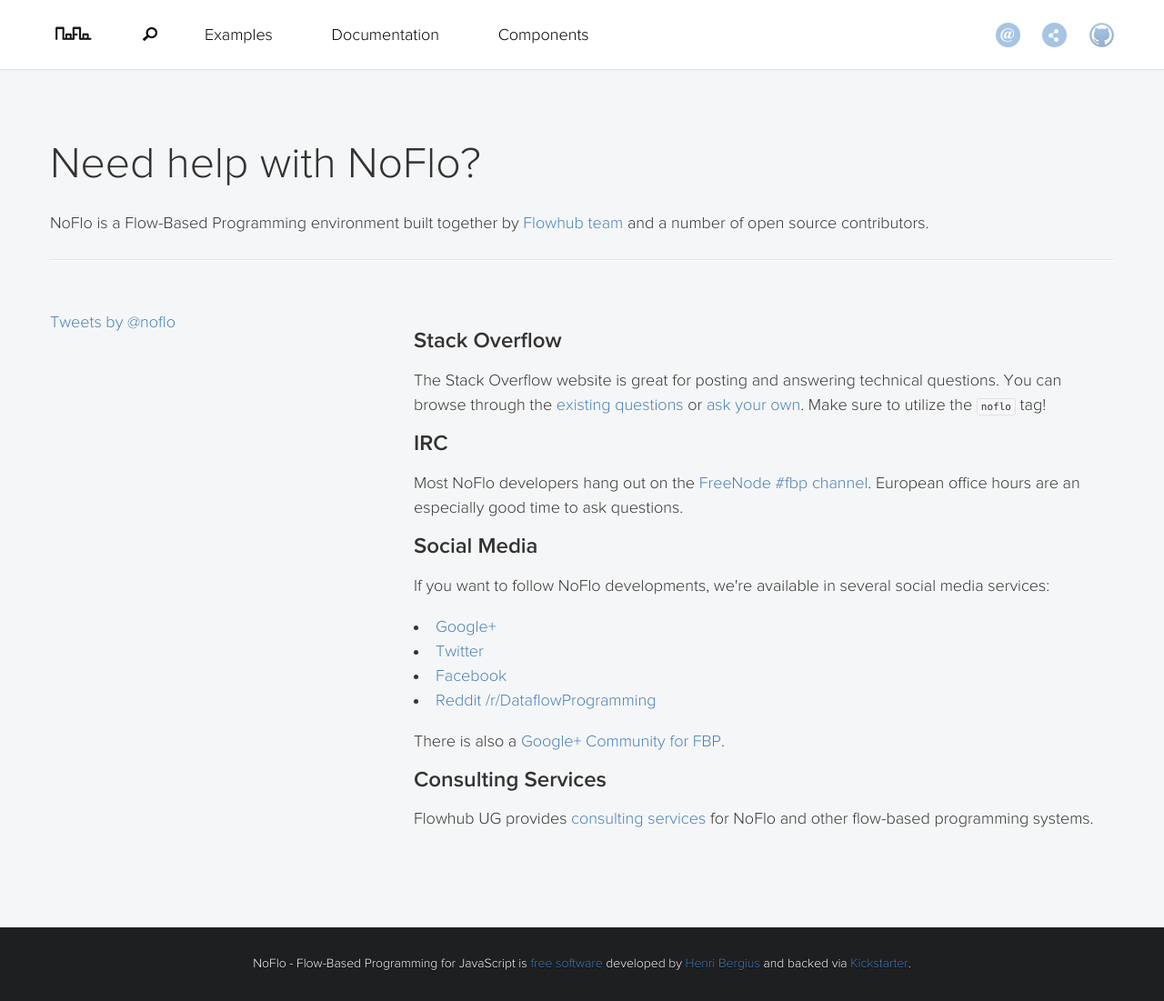
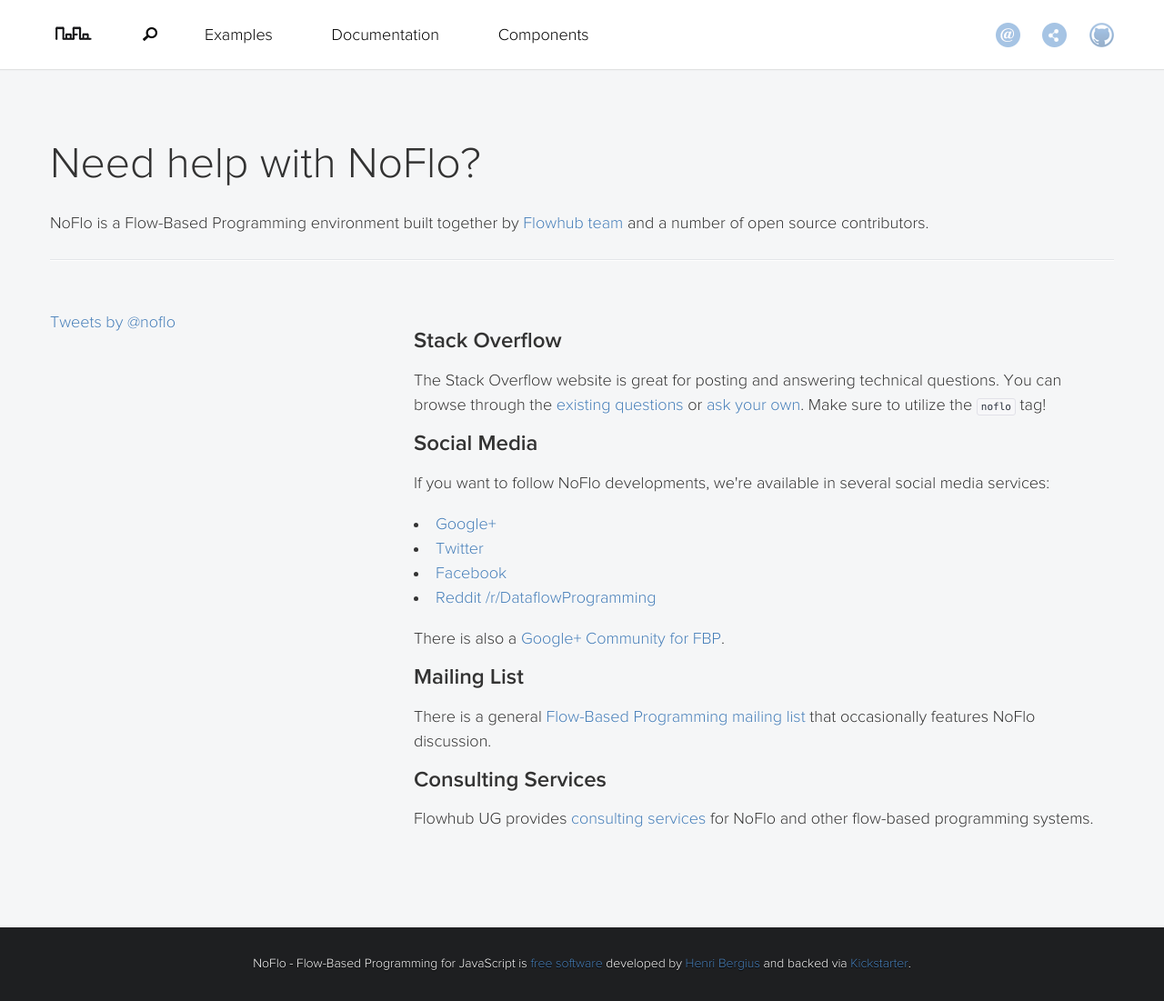
Before and after one commit to noflo/noflo.github.io, a Jekyll site: the page built from support/index.html, in a window 1280 px wide and 1101 px high. Shown: the whole window at 91% size. Built offline with Jekyll 4.4.1, drawn with Linux system fonts in a browser that asks for light colours; nearby versions of some CDN libraries; comment, search, counter and statistics services are not loaded.

Commit message:
Remove IRC since we don't use it that much

```diff
--- a/support/index.html
+++ b/support/index.html
@@ -20,11 +20,6 @@ title: Need help with NoFlo?
           The Stack Overflow website is great for posting and answering technical questions. You can browse through the <a href="https://stackoverflow.com/questions/tagged/noflo">existing questions</a> or <a href="https://stackoverflow.com/questions/ask">ask your own</a>. Make sure to utilize the <code>noflo</code> tag!
           </p>
 
-          <h2>IRC</h2>
-          <p>
-          Most NoFlo developers hang out on the <a href="irc://chat.freenode.net/fbp">FreeNode #fbp channel</a>. European office hours are an especially good time to ask questions.
-          </p>
-
           <h2>Social Media</h2>
           <p>If you want to follow NoFlo developments, we're available in several social media services:</p>
           <ul>
@@ -37,6 +32,10 @@ title: Need help with NoFlo?
           There is also a <a href="https://plus.google.com/communities/109985462312550244212">Google+ Community for FBP</a>.
           </p>
 
+          <h2>Mailing List</h2>
+          <p>There is a general <a href="https://groups.google.com/group/flow-based-programming">Flow-Based Programming mailing list</a> that occasionally features NoFlo discussion.
+          </p>
+
           <h2>Consulting Services</h2>
           <p>Flowhub UG provides <a href="https://flowhub.io/consulting/">consulting services</a> for NoFlo and other flow-based programming systems.</p>
         </div>
```
